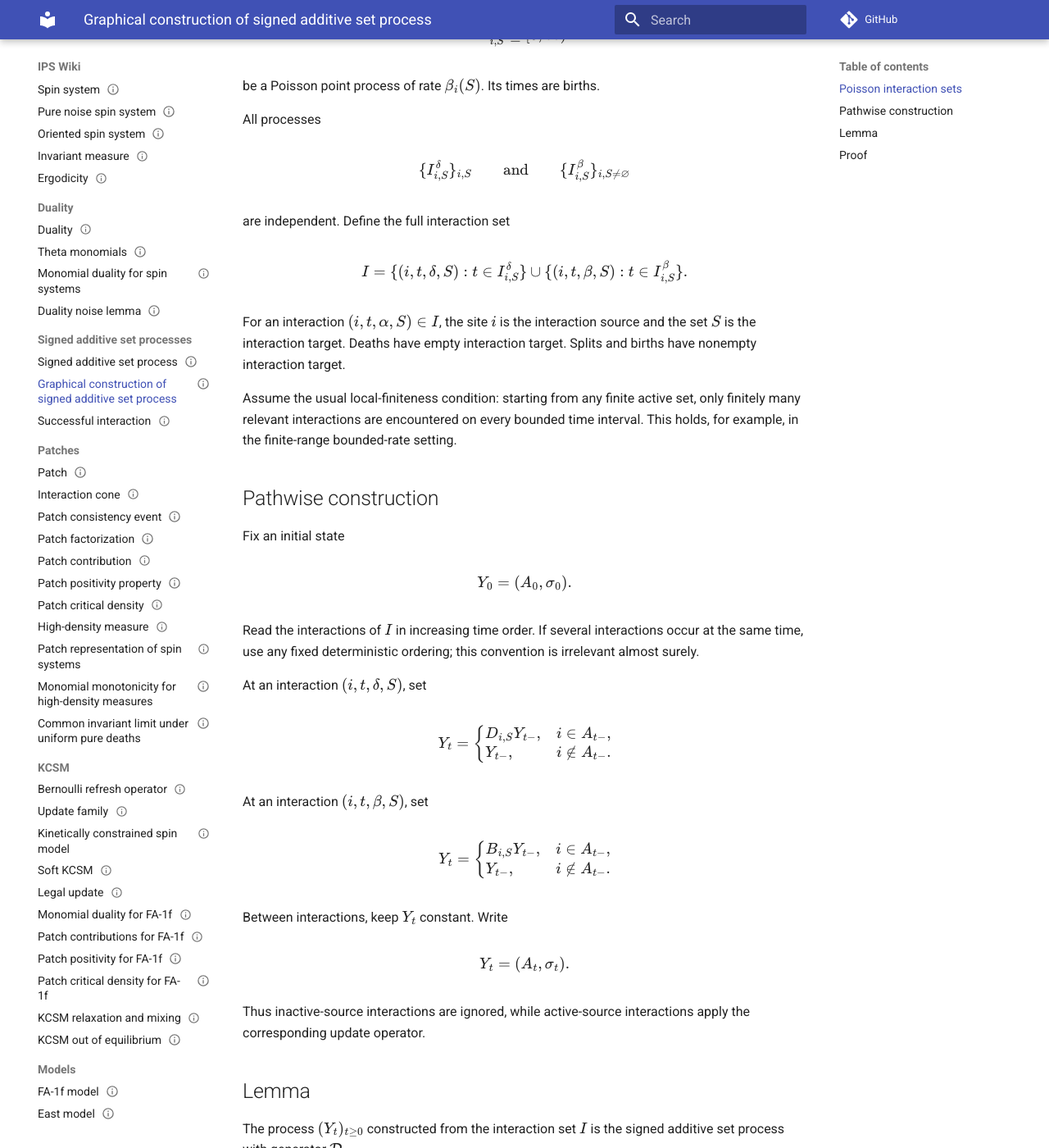
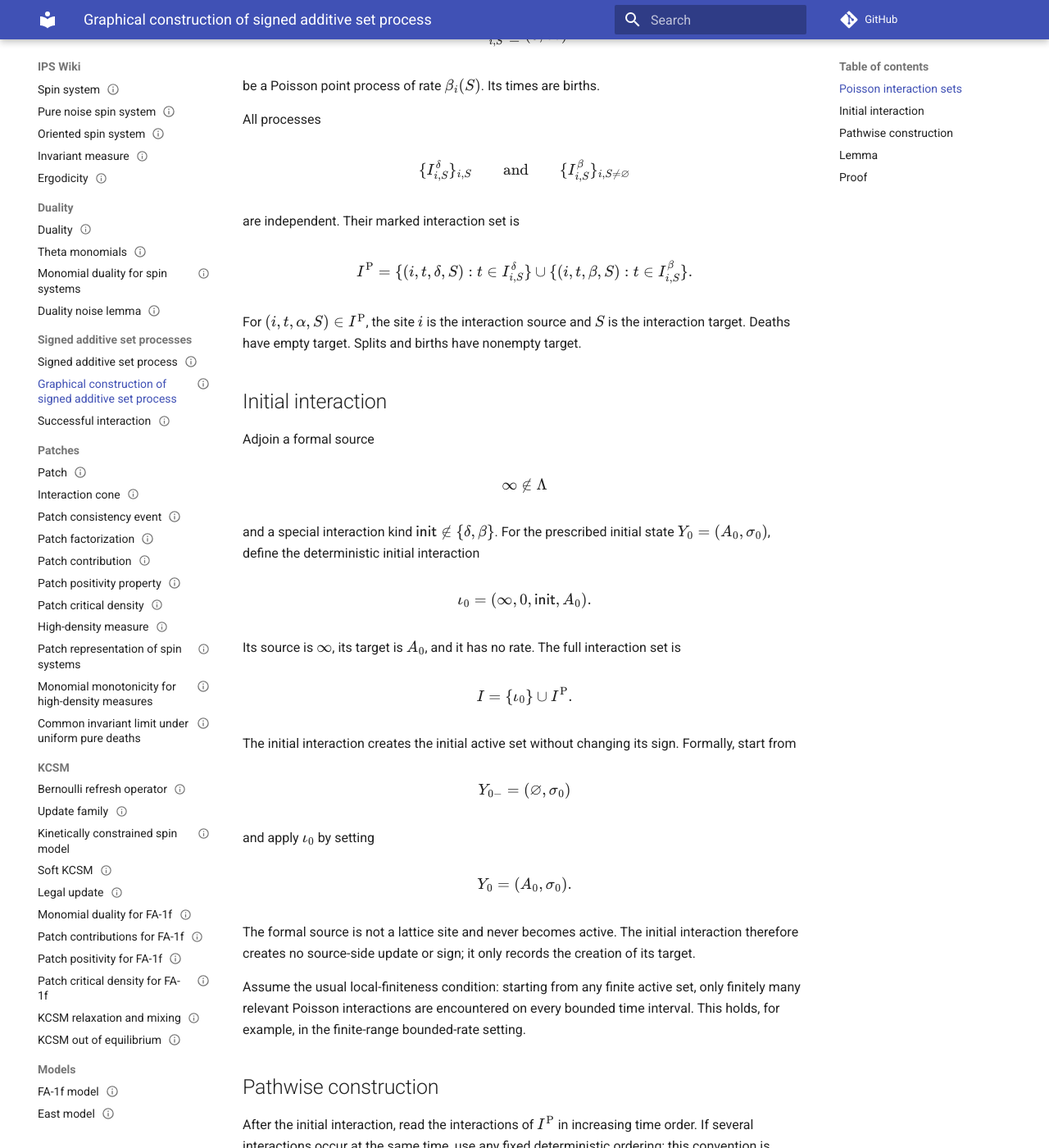
Before and after one commit to maciejgluchowski86-beep/ips-wiki, an MkDocs documentation site: the page built from docs/entries/graphical-construction-of-signed-additive-set-process.md, in a window 1280 px wide and 1400 px high, scrolled down 609 px. Shown: the whole window at 82% size. Built offline with MkDocs 1.6.1 and Material for MkDocs 9.7.7, drawn with Linux system fonts in a browser that asks for light colours; comment, search, counter and statistics services are not loaded; some of the changed text lies outside the part shown.

Commit message:
Formalize the initial interaction in the graphical construction

```diff
--- a/docs/entries/graphical-construction-of-signed-additive-set-process.md
+++ b/docs/entries/graphical-construction-of-signed-additive-set-process.md
@@ -10,14 +10,14 @@ tags:
 
 # Graphical construction of signed additive set process
 
-The graphical construction realizes a [signed additive set process](signed-additive-set-process.md) from independent Poisson interactions in spacetime. The interactions, together with the initial state, determine the full path \((A_t,\sigma_t)\).
+The graphical construction realizes a [signed additive set process](signed-additive-set-process.md) from an initial interaction and independent Poisson interactions in spacetime. Together, these interactions determine the full path \((A_t,\sigma_t)\).
 
 ## Poisson interaction sets
 
 For every \(i\in\Lambda\) and \(S\subseteq N(i)\), let
 
 $$
-I_{i,S}^\delta\subseteq [0,\infty)
+I_{i,S}^\delta\subseteq(0,\infty)
 $$
 
 be a Poisson point process of rate \(\delta_i(S)\). Its times are deaths when \(S=\vn\), and splits when \(S\ne\vn\).
@@ -25,7 +25,7 @@ be a Poisson point process of rate \(\delta_i(S)\). Its times are deaths when \(
 For every \(i\in\Lambda\) and nonempty \(S\subseteq N(i)\), let
 
 $$
-I_{i,S}^\beta\subseteq [0,\infty)
+I_{i,S}^\beta\subseteq(0,\infty)
 $$
 
 be a Poisson point process of rate \(\beta_i(S)\). Its times are births.
@@ -38,29 +38,61 @@ $$
 \{I_{i,S}^\beta\}_{i,S\ne\vn}
 $$
 
-are independent. Define the full interaction set
+are independent. Their marked interaction set is
 
 $$
-I
+I^{\mathrm{P}}
 =
 \{(i,t,\delta,S):t\in I_{i,S}^\delta\}
 \cup
 \{(i,t,\beta,S):t\in I_{i,S}^\beta\}.
 $$
 
-For an interaction \((i,t,\alpha,S)\in I\), the site \(i\) is the interaction source and the set \(S\) is the interaction target. Deaths have empty interaction target. Splits and births have nonempty interaction target.
+For \((i,t,\alpha,S)\in I^{\mathrm P}\), the site \(i\) is the interaction source and \(S\) is the interaction target. Deaths have empty target. Splits and births have nonempty target.
 
-Assume the usual local-finiteness condition: starting from any finite active set, only finitely many relevant interactions are encountered on every bounded time interval. This holds, for example, in the finite-range bounded-rate setting.
+## Initial interaction
 
-## Pathwise construction
+Adjoin a formal source
 
-Fix an initial state
+$$
+\infty\notin\Lambda
+$$
+
+and a special interaction kind \(\mathsf{init}\notin\{\delta,\beta\}\). For the prescribed initial state \(Y_0=(A_0,\sigma_0)\), define the deterministic initial interaction
+
+$$
+\iota_0
+=
+(\infty,0,\mathsf{init},A_0).
+$$
+
+Its source is \(\infty\), its target is \(A_0\), and it has no rate. The full interaction set is
+
+$$
+I
+=
+\{\iota_0\}\cup I^{\mathrm P}.
+$$
+
+The initial interaction creates the initial active set without changing its sign. Formally, start from
+
+$$
+Y_{0-}=(\vn,\sigma_0)
+$$
+
+and apply \(\iota_0\) by setting
 
 $$
 Y_0=(A_0,\sigma_0).
 $$
 
-Read the interactions of \(I\) in increasing time order. If several interactions occur at the same time, use any fixed deterministic ordering; this convention is irrelevant almost surely.
+The formal source is not a lattice site and never becomes active. The initial interaction therefore creates no source-side update or sign; it only records the creation of its target.
+
+Assume the usual local-finiteness condition: starting from any finite active set, only finitely many relevant Poisson interactions are encountered on every bounded time interval. This holds, for example, in the finite-range bounded-rate setting.
+
+## Pathwise construction
+
+After the initial interaction, read the interactions of \(I^{\mathrm P}\) in increasing time order. If several interactions occur at the same time, use any fixed deterministic ordering; this convention is irrelevant almost surely.
 
 At an interaction \((i,t,\delta,S)\), set
 
@@ -88,15 +120,15 @@ $$
 Y_t=(A_t,\sigma_t).
 $$
 
-Thus inactive-source interactions are ignored, while active-source interactions apply the corresponding update operator.
+Thus inactive-source Poisson interactions are ignored, while active-source Poisson interactions apply the corresponding update operator.
 
 ## Lemma
 
-The process \((Y_t)_{t\ge0}\) constructed from the interaction set \(I\) is the signed additive set process with generator \(\cD\).
+For every prescribed initial state \(Y_0=(A_0,\sigma_0)\), the process \((Y_t)_{t\ge0}\) constructed from \(I\) is the signed additive set process with generator \(\cD\).
 
 ## Proof
 
-Fix a state \(Y=(A,\sigma)\). Conditional on \(Y_t=Y\), only interactions whose source lies in \(A\) can change the state. For \(h\downarrow0\), the probability that exactly one relevant death or split \((i,\cdot,\delta,S)\) occurs in \((t,t+h]\) is
+The deterministic interaction \(\iota_0\) only installs the prescribed initial state. After time zero, fix a state \(Y=(A,\sigma)\). Conditional on \(Y_t=Y\), only Poisson interactions whose source lies in \(A\) can change the state. For \(h\downarrow0\), the probability that exactly one relevant death or split \((i,\cdot,\delta,S)\) occurs in \((t,t+h]\) is
 
 $$
 \delta_i(S)h+o(h),
@@ -108,7 +140,7 @@ $$
 \beta_i(S)h+o(h),
 $$
 
-and the resulting state is \(B_{i,S}Y\). The probability of two or more relevant interactions in \((t,t+h]\) is \(o(h)\).
+and the resulting state is \(B_{i,S}Y\). The probability of two or more relevant Poisson interactions in \((t,t+h]\) is \(o(h)\).
 
 Therefore, for any bounded test function \(f\),
 
```
